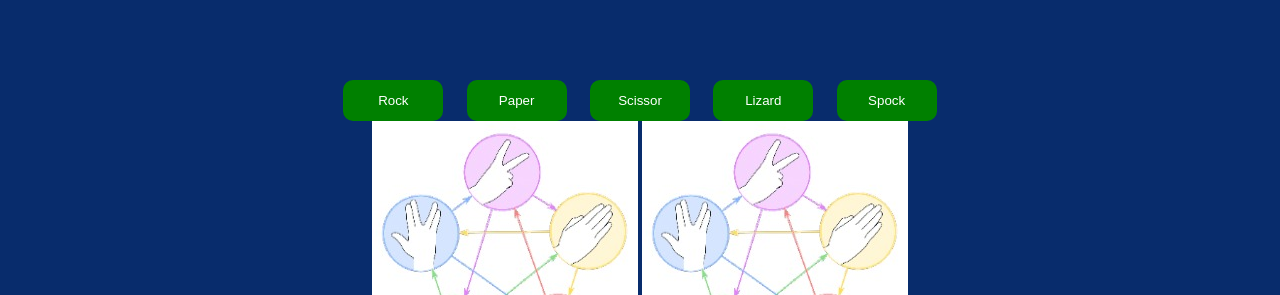
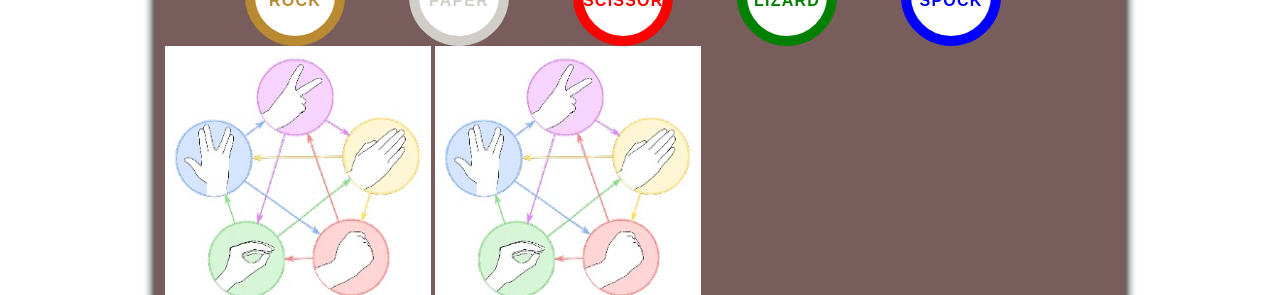
Before and after one commit to u4jaanus/test, a plain HTML site: page index.html in a window 1280 px wide. Shown: the part 143-438 px from the top of the page. Drawn offline with Linux system fonts and the light colour scheme.

Commit message:
Position scores below buttons and fix button position

```diff
--- a/assets/css/styles.css
+++ b/assets/css/styles.css
@@ -6,100 +6,147 @@
 
 	margin: 0;
 
-	box-sizing: border-box;
-
-	background: #082c6c;
-
-	color: #fff;
+	color: rgb(0, 0, 0);
   }
   /* To center everything in game */
   .game{
 
-	display: flex;
-
-	flex-direction: column;
-
-	height: 100vh;
-
-	width: 100vw;
-
-	justify-content: center;
-
-	align-items: center;
+    background-color: #795c5c;
+    width: 950px;
+    height: 65vh;
+    max-height: 700px;
+    max-width: 85%;
+    border-radius: 5px;
+    margin-left: auto;
+    margin-right: auto;
+    padding: 10px;
+    box-shadow: 0 0 10px 2px;
   }
 
   /* Title of the game */
   .title{
-
-	position: absolute;
-
-	top: 0;
-
-	font-size: 4rem;
-
-
+    text-align: center;
+    font-size: 2.5rem;
   }
 
   /* Score Board */
   .score{
 
+	display: inline-block;
+	width: 50vw;
+	text-align: center;
 	display: flex;
-
-	width: 30vw;
-
 	justify-content: space-evenly;
-
 	position: absolute;
-
-	top: 70px;
-
-
   }
 
   /* Score  */
   .p-count,.c-count{
+	width: 50%;
+    margin: 10px;
 
-	text-align: center;
-
-	font-size: 1.5rem;
-
-	margin-top: 1rem;
   }
 
   /* displaying three buttons in one line */
   .options{
-
-	display: flex;
-
-	width: 50vw;
-
-	justify-content: space-evenly;
-
 	margin-top: 2rem;
+	margin-left: 50px;
   }
 
-  /* Styling on all three buttons */
-  .rock, .paper, .scissor, .lizard, .spock{
+  /* ------------------------------------------- All buttons */
 
-	padding: 0.8rem;
+.btn {
+    width: 220px;
+    height: 60px;
+    font-family: "Raleway", sans-serif;
+    text-transform: uppercase;
+	font-weight: bold;
+    letter-spacing: 1.2px;
+    color: white;
+}
 
-	width: 100px;
+.btn:focus {
+    outline: none;
+}
 
-	border-radius: 10px;
+.btn--big {
+    padding-top: 10px;
+    border-radius: 50%;
+    background-color: white;
+    border: 10px solid;
+    width: 100px;
+    height: 100px;
+    font-size: 1.0rem;
+    margin: 0 30px;
+    transition: all 0.5s;
+}
 
-	background: green;
+.btn--big::after {
+	content: attr(data-type);
+	font-size: 1rem;
+	color: #445361;
+	position: relative;
+	left: -0.5em;
+}
 
-	outline: none;
+/* ------------------------------------------- buttons style */
 
-	border-color: green;
+.btn--brown {
+    border-color: rgb(185, 138, 49);
+    color: rgb(185, 138, 49);
+}
 
-	border: none;
+.btn--brown:active,
+.btn--brown:hover {
+    background-color: rgb(73, 45, 11);
+    color: white;
+}
 
-	cursor: pointer;
-  }
+.btn--grey {
+    border-color: rgb(209, 206, 202);
+    color: rgb(209, 206, 202);
+}
 
+.btn--grey:active,
+.btn--grey:hover {
+    background-color: rgb(59, 58, 56);
+    color: white;
+}
 
-  .move{
+.btn--red {
+    border-color: red;
+    color: red;
+}
+
+.btn--red:active,
+.btn--red:hover {
+    background-color: darkred;
+    color: white;
+}
+
+.btn--green {
+    border-color: green;
+    color: green;
+}
+
+.btn--green:active,
+.btn--green:hover {
+    background-color: darkgreen;
+    color: white;
+}
+
+.btn--blue {
+    border-color: blue;
+    color: blue;
+}
+
+.btn--blue:active,
+.btn--blue:hover {
+    background-color: darkblue;
+    color: white;
+}
+
+.move{
 
 	font-size: 2rem;
 
@@ -107,7 +154,8 @@
   }
 
   /* Reload button style */
-  .reload {
+
+.reload {
 
 	display: none;
 
@@ -158,4 +206,4 @@
 
 		width: 100vw;
 
-	}
+	}}
--- a/index.html
+++ b/index.html
@@ -19,16 +19,13 @@
   <body>
     <div class="title">Rock Paper Scissor Lizard Spock</div>
     <section class="game">
-      <!--Title -->
-
       <!--Options available to player to play game -->
-
       <div class="options">
-        <button class="rock">Rock</button>
-        <button class="paper">Paper</button>
-        <button class="scissor">Scissor</button>
-        <button class="lizard">Lizard</button>
-        <button class="spock">Spock</button>
+        <button class="rock btn btn--big btn--brown">Rock</button>
+        <button class="paper btn btn--big btn--grey">Paper</button>
+        <button class="scissor btn btn--big btn--red">Scissor</button>
+        <button class="lizard btn btn--big btn--green">Lizard</button>
+        <button class="spock btn btn--big btn--blue">Spock</button>
       </div>
 
       <div>
@@ -44,15 +41,14 @@
 
       <!--Display Score of player and computer -->
       <div class="score">
+
         <div class="playerScore">
           <h2>Player</h2>
-
           <p class="p-count count">0</p>
         </div>
 
         <div class="computerScore">
           <h2>Computer</h2>
-
           <p class="c-count count">0</p>
         </div>
       </div>
```
